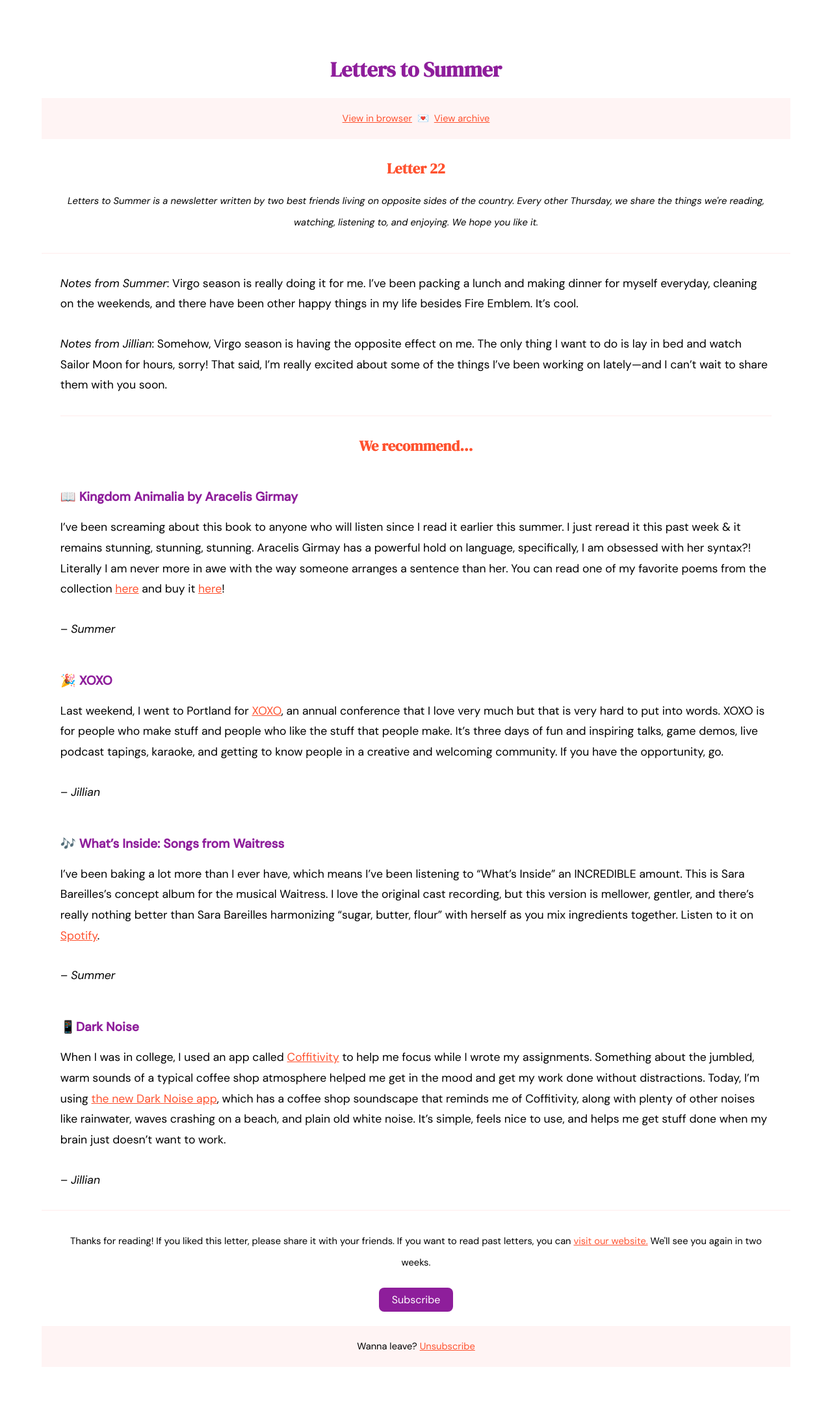
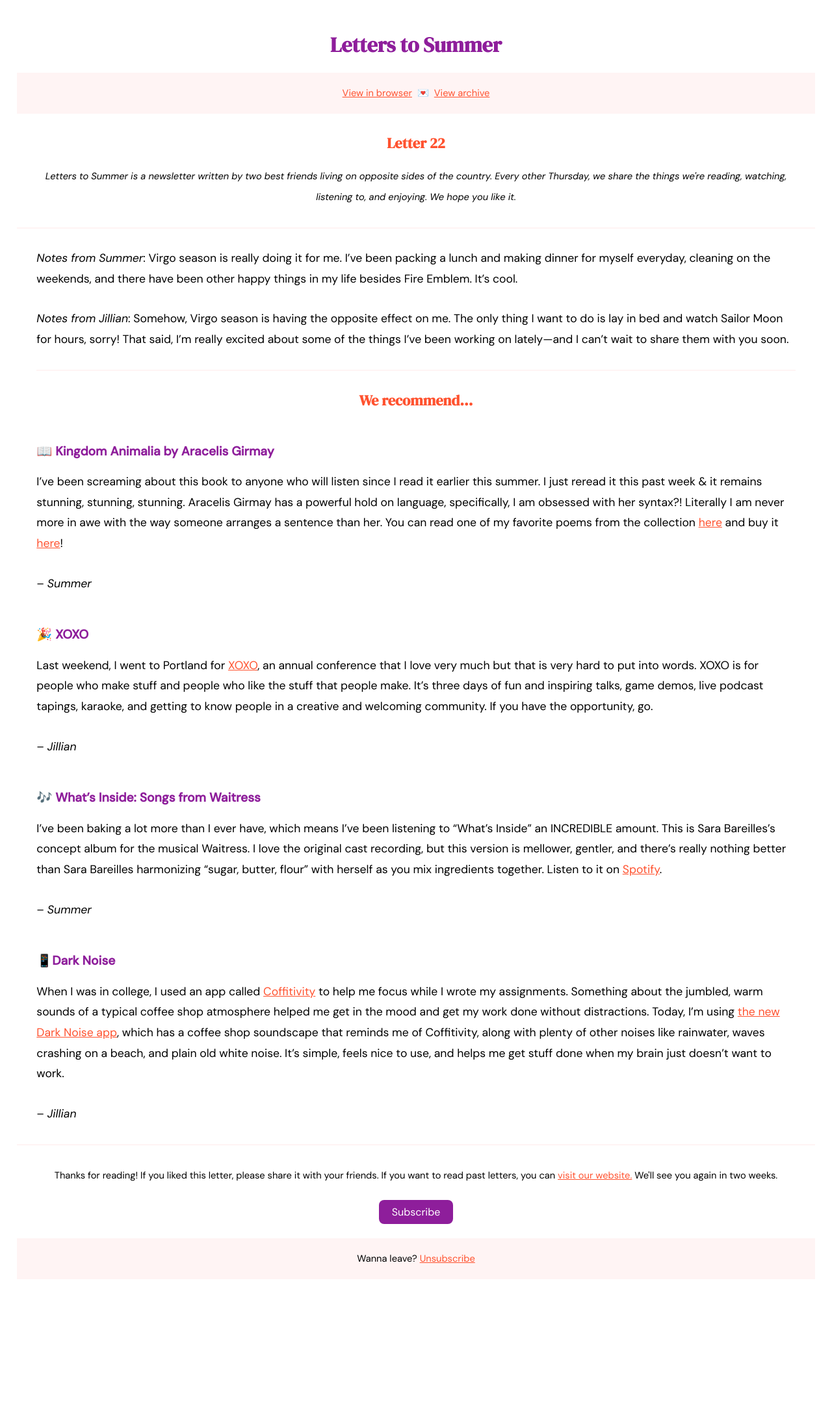
Before and after one commit to jilliangmeehan/letters-to-summer, a Jekyll site: the page built from emails/22.md, in a window 1280 px wide. Shown: the whole page at 65% size. Built offline with Jekyll 4.4.1, drawn with Linux system fonts in a browser that asks for light colours; after the commit the page ends 2025 px from its top, so only the background shows below that.

Commit message:
Update email.html

```diff
--- a/_layouts/email.html
+++ b/_layouts/email.html
@@ -13,7 +13,7 @@
 
       body {
         margin: 0 auto;
-        padding: 5%;
+        padding: 2%;
         font-size: 100%;
         text-align: center;
       }
```
